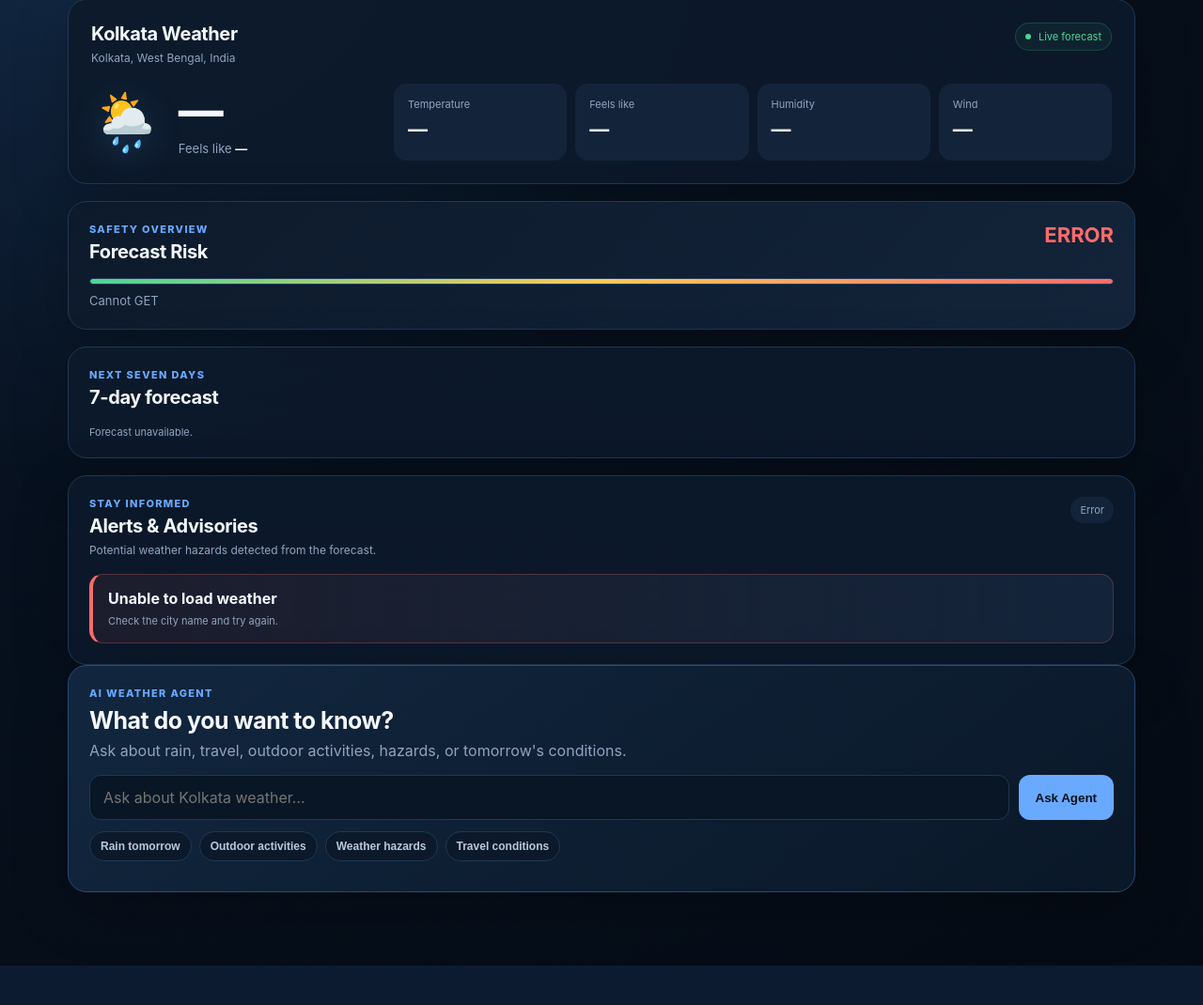
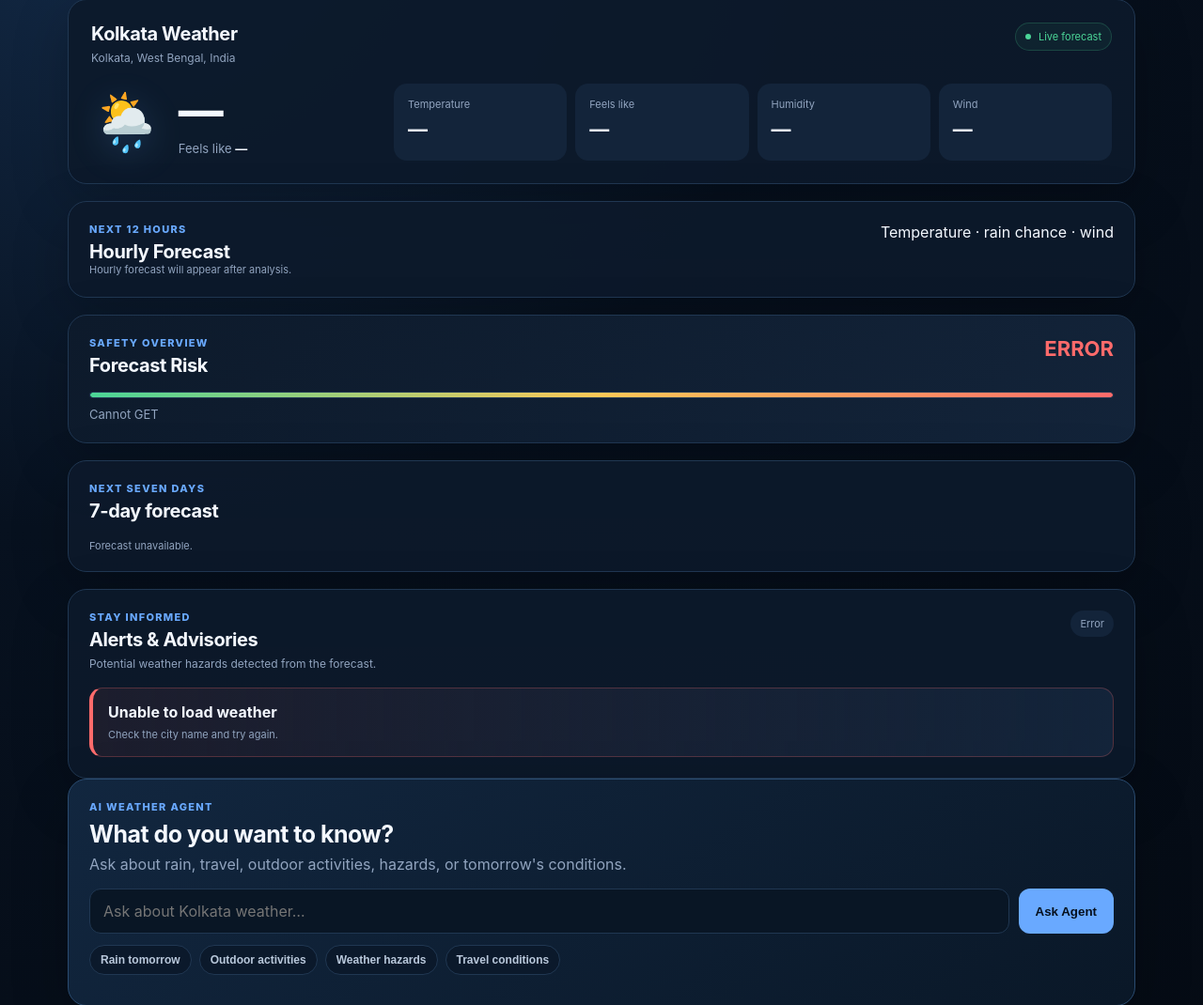
Before and after one commit to Atul1127/MCP-Enabled-Weather-Intelligence-System, a Flask app: page / in a window 1280 px wide. Shown: the part 166-1236 px from the top of the page at 94% size. Before the commit the page ends 1194 px from the top, so only its background shows below. Run offline with Flask 3, Linux system fonts and the light colour scheme.

Commit message:
Add hourly weather forecast section

```diff
--- a/templates/dashboard.html
+++ b/templates/dashboard.html
@@ -44,6 +44,17 @@
         <div class="stat"><span class="muted">Wind</span><b id="wind">—</b></div>
       </div>
     </div>
+  </section>
+
+  <section class="card hourly-card" aria-labelledby="hourly-title">
+    <div class="card-heading">
+      <div>
+        <div class="section-label">Next 12 hours</div>
+        <h2 id="hourly-title">Hourly Forecast</h2>
+      </div>
+      <span class="hourly-note">Temperature · rain chance · wind</span>
+    </div>
+    <div id="hourlyForecast" class="hourly-forecast"><div class="muted">Hourly forecast will appear after analysis.</div></div>
   </section>
 
   <section class="card risk-card" aria-labelledby="risk-title">
```
